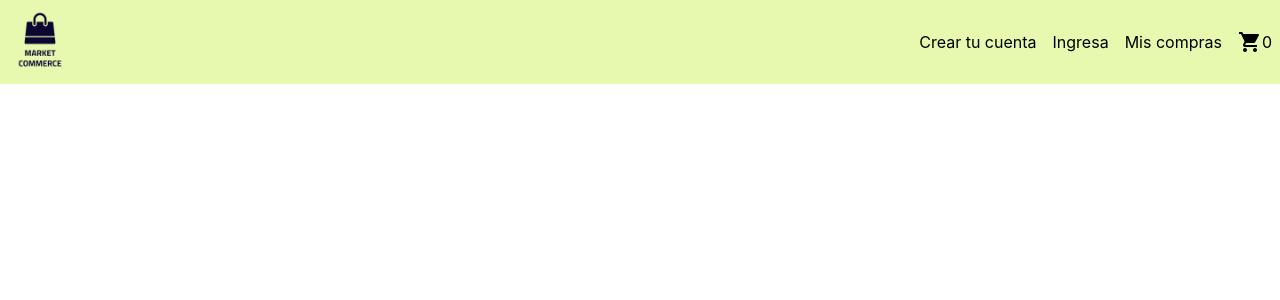
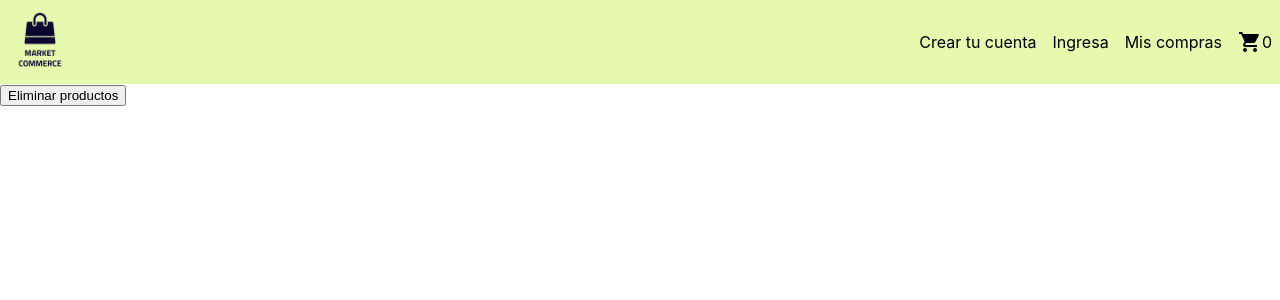
Before and after one commit to carandev/marketcommerce-gomez, a React (Create React App) app: page /cart in a window 1280 px wide. Shown: the top 300 px of the page. Built offline with nearby package versions, Linux system fonts and the light colour scheme.

Commit message:
Add: Clear

```diff
--- a/src/components/Cart/Cart.js
+++ b/src/components/Cart/Cart.js
@@ -5,14 +5,17 @@ import styled from "./cart.module.css";
 
 
 const Cart = () => {
-  const {cartItems} = useContext(CartContext)
+  const {cartItems, clear} = useContext(CartContext)
 
   return (
-     <ul className={styled.cartContainer}>
-       {cartItems.map(item => (
-         <Item key={item.id} item={item} cart/>
-       ))}
-     </ul>
+    <>
+      <button onClick={clear}>Eliminar productos</button>
+      <ul className={styled.cartContainer}>
+        {cartItems.map(item => (
+          <Item key={item.id} item={item} cart/>
+        ))}
+      </ul>
+    </>
   )
 }
 
--- a/src/context/CartContext.js
+++ b/src/context/CartContext.js
@@ -6,18 +6,23 @@ const CartProvider = ({children}) => {
 
   const [cartItems, setCartItems] = useState([])
 
+  const isInCart = (id) => {
+    return cartItems.find(item => item.id === id)
+  }
+
+  const clear = () => {
+    setCartItems([])
+  }
 
   const addItem = (item, quantity) => {
-    let isInCart = cartItems.find(cartItem => cartItem.id === item.id)
-
-    if (!isInCart){
+    if (!isInCart(item.id)){
      setCartItems([...cartItems, {...item, quantity}])
     }
 
   }
 
   return (
-    <CartContext.Provider value={{cartItems, addItem}}>
+    <CartContext.Provider value={{cartItems, addItem, clear}}>
     {children}
     </CartContext.Provider>
   )
```
